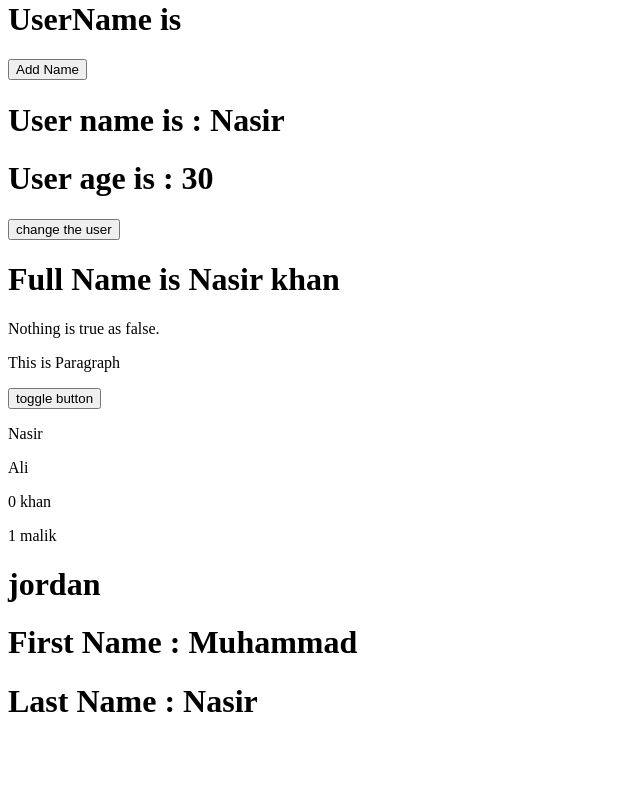
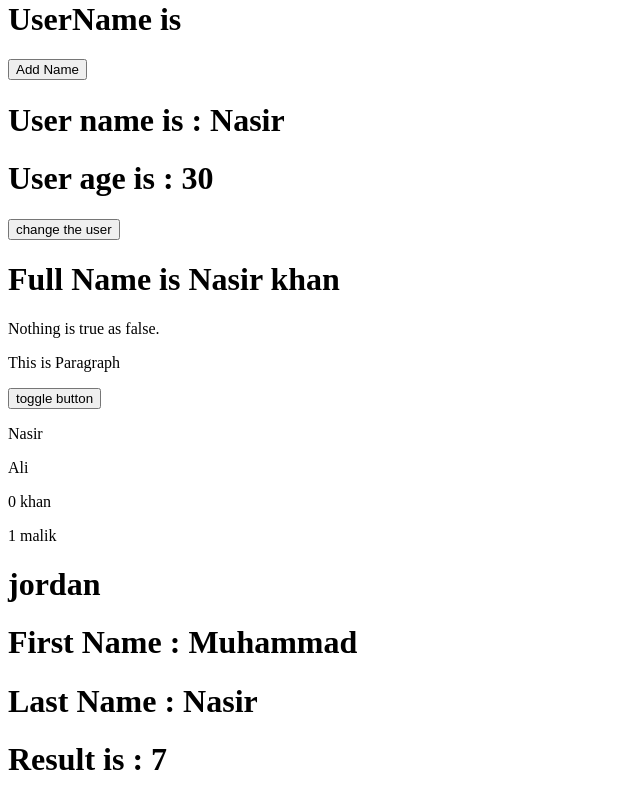
Before and after one commit to Nasir-afridi/Vue-Js, a Vue app in the folder Vue learning/: page / in a window 1280 px wide. Shown: the part 929-1729 px from the top of the page, without its empty margins (0-640 px from the left). Before the commit the page ends 1670 px from the top, so only its background shows below. Built offline with nearby package versions, Linux system fonts and the light colour scheme.

Commit message:
added the val prop to the variable and also print it on the screen using h1

```diff
--- a/Vue learning/src/components/10-dynamicProps.vue
+++ b/Vue learning/src/components/10-dynamicProps.vue
@@ -1,6 +1,6 @@
 <script setup>
     // Example-1
-    const value = defineProps(['firstName', 'lastName'])
+    const value = defineProps(['firstName', 'lastName', 'val'])
 </script>
 
 
@@ -8,6 +8,7 @@
     <!-- Example-1 -->
     <h1>First Name : {{ value.firstName }}</h1>
     <h1>Last Name : {{ value.lastName }}</h1>
+    <h1>Result is : {{ value.val }}</h1>
 </template>
 
 j
```
